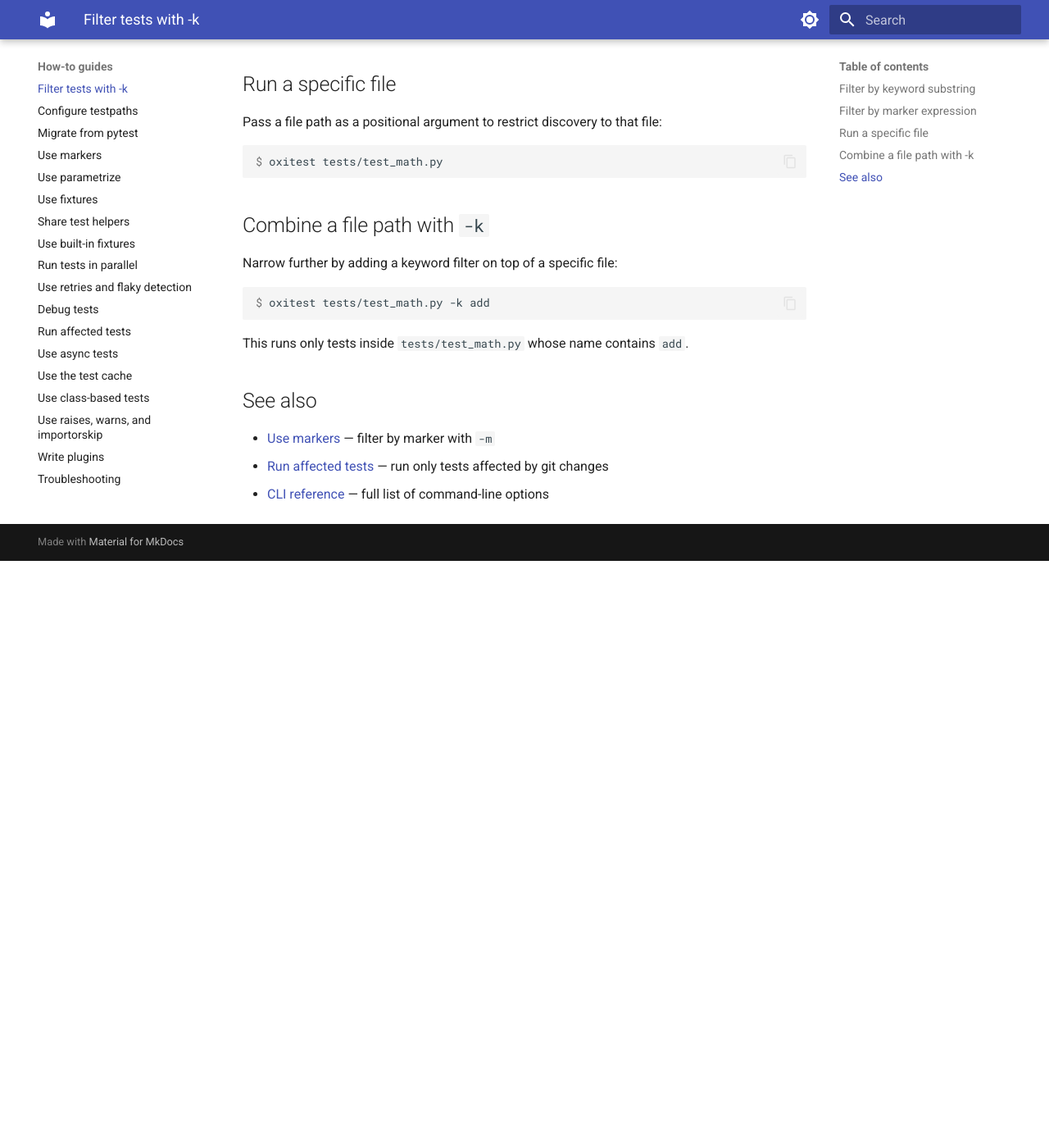
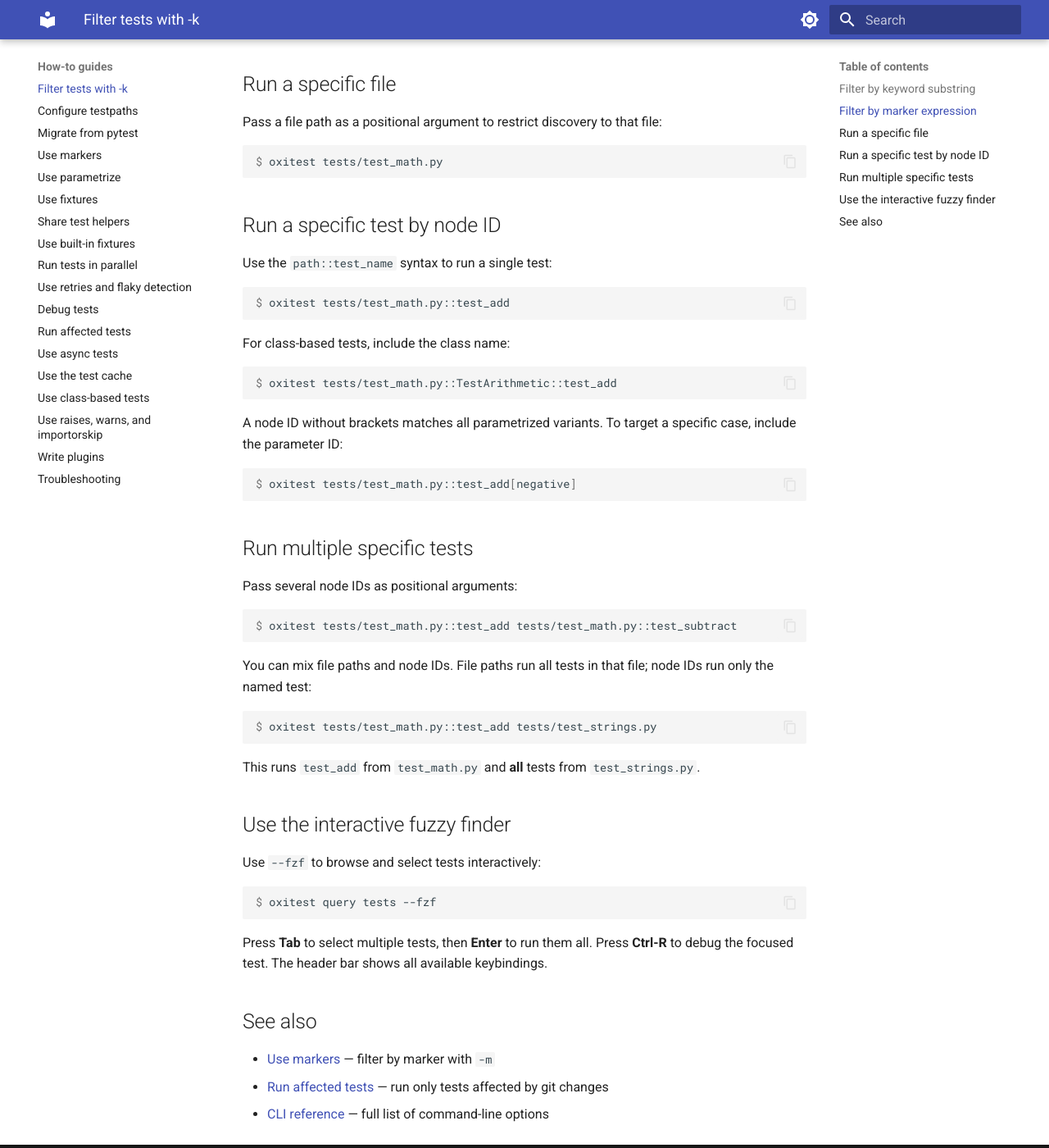
Before and after one commit to kalonji-tools/oxitest, an MkDocs documentation site: the page built from docs/src/how-to/filter-tests.md, in a window 1280 px wide and 1400 px high, scrolled down 826 px. Shown: the whole window at 82% size. Built offline with MkDocs 1.6.1 and Material for MkDocs 9.7.7, drawn with Linux system fonts in a browser that asks for light colours; before the commit the page ends 1510 px from its top, so only the background shows below that.

Commit message:
docs: document positional node IDs and fzf multi-select (#720)
- filter-tests.md: add sections for node ID targeting, multiple tests,
  class-based tests, parametrized targeting, and fzf interactive picker
- cli.md: update invocation syntax to show node IDs, document mixing
  paths with node IDs, update --fzf description for multi-select

Assisted-by: Claude Opus 4.6 (1M context) <noreply@anthropic.com>

````diff
--- a/docs/src/how-to/filter-tests.md
+++ b/docs/src/how-to/filter-tests.md
@@ -39,15 +39,55 @@ Pass a file path as a positional argument to restrict discovery to that file:
 $ oxitest tests/test_math.py
 ```
 
-## Combine a file path with `-k`
+## Run a specific test by node ID
 
-Narrow further by adding a keyword filter on top of a specific file:
+Use the `path::test_name` syntax to run a single test:
 
 ```console
-$ oxitest tests/test_math.py -k add
+$ oxitest tests/test_math.py::test_add
 ```
 
-This runs only tests inside `tests/test_math.py` whose name contains `add`.
+For class-based tests, include the class name:
+
+```console
+$ oxitest tests/test_math.py::TestArithmetic::test_add
+```
+
+A node ID without brackets matches all parametrized variants. To target a
+specific case, include the parameter ID:
+
+```console
+$ oxitest tests/test_math.py::test_add[negative]
+```
+
+## Run multiple specific tests
+
+Pass several node IDs as positional arguments:
+
+```console
+$ oxitest tests/test_math.py::test_add tests/test_math.py::test_subtract
+```
+
+You can mix file paths and node IDs. File paths run all tests in that file;
+node IDs run only the named test:
+
+```console
+$ oxitest tests/test_math.py::test_add tests/test_strings.py
+```
+
+This runs `test_add` from `test_math.py` and **all** tests from `test_strings.py`.
+
+## Use the interactive fuzzy finder
+
+Use `--fzf` to browse and select tests interactively:
+
+```console
+$ oxitest query tests --fzf
+```
+
+Press **Tab** to select multiple tests, then **Enter** to run them all.
+Press **Ctrl-R** to debug the focused test. The header bar shows all
+available keybindings.
 
 ## See also
 
--- a/docs/src/reference/cli.md
+++ b/docs/src/reference/cli.md
@@ -8,7 +8,7 @@ Most flags have a `pyproject.toml` equivalent. See [Configuration](configuration
 ## Invocation
 
 ```text
-oxitest [SUBCOMMAND] [OPTIONS] [PATHS...]
+oxitest [SUBCOMMAND] [OPTIONS] [PATHS_OR_NODE_IDS...]
 ```
 
 oxitest organises its features into subcommands. Running `oxitest` with no
@@ -21,8 +21,14 @@ subcommand is equivalent to `oxitest run`.
 | `query` | Inspect tests, fixtures, marks, helpers, or plugins without running them |
 | `env` | Print environment information and exit |
 
-`PATHS` is one or more files or directories to collect tests from. Defaults to
-the current working directory when omitted (applies to `run`, `debug`, and
+Positional arguments accept **file paths**, **directories**, or **node IDs**:
+
+- A plain path (`tests/test_math.py` or `tests/`) limits file discovery to that path.
+- A **node ID** (`tests/test_math.py::test_add`) targets a specific test. The `::` separator tells oxitest this is a node ID, not a path. The file portion is extracted automatically for collection scoping.
+- Class-based node IDs use double separators: `tests/test_math.py::TestSuite::test_add`.
+- Mixing is allowed: `oxitest run tests/test_a.py::test_foo tests/test_b.py` runs one specific test from file A and all tests from file B.
+
+Defaults to the current working directory when omitted (applies to `run`, `debug`, and
 `query tests`/`query fixtures`).
 
 ---
@@ -32,8 +38,8 @@ the current working directory when omitted (applies to `run`, `debug`, and
 Run the test suite. This is the default subcommand.
 
 ```text
-oxitest run [OPTIONS] [PATHS...]
-oxitest [OPTIONS] [PATHS...]        # equivalent
+oxitest run [OPTIONS] [PATHS_OR_NODE_IDS...]
+oxitest [OPTIONS] [PATHS_OR_NODE_IDS...]        # equivalent
 ```
 
 ### Filtering
@@ -91,7 +97,7 @@ Run tests under an interactive debugger. Implies `--serial`, `--show-internals`,
 and no timeout. Post-mortem mode (default) also implies `--maxfail 1`.
 
 ```text
-oxitest debug [OPTIONS] [PATHS...]
+oxitest debug [OPTIONS] [PATHS_OR_NODE_IDS...]
 ```
 
 | Flag | Short | Type | Default | Description |
@@ -143,7 +149,7 @@ These flags apply to all resources:
 | Flag | Short | Type | Default | Description |
 |------|-------|------|---------|-------------|
 | `-E` | — | `EXPR` | — | DSL filter expression. See [Query DSL](#query-dsl). |
-| `--fzf` | — | flag | `false` | Open results in an interactive fuzzy-finder. |
+| `--fzf` | — | flag | `false` | Open results in an interactive fuzzy-finder. For tests: Tab to multi-select, Enter to run selected, Ctrl-R to debug focused item. |
 | `--inspect` | — | `ID` | — | Show a single-item detail card for the given identifier. |
 | `--format` | — | `jsonl` | — | Output as JSON Lines (one JSON object per result). |
 | `--color` | — | `auto\|always\|never` | `auto` | Color output mode. |
````
